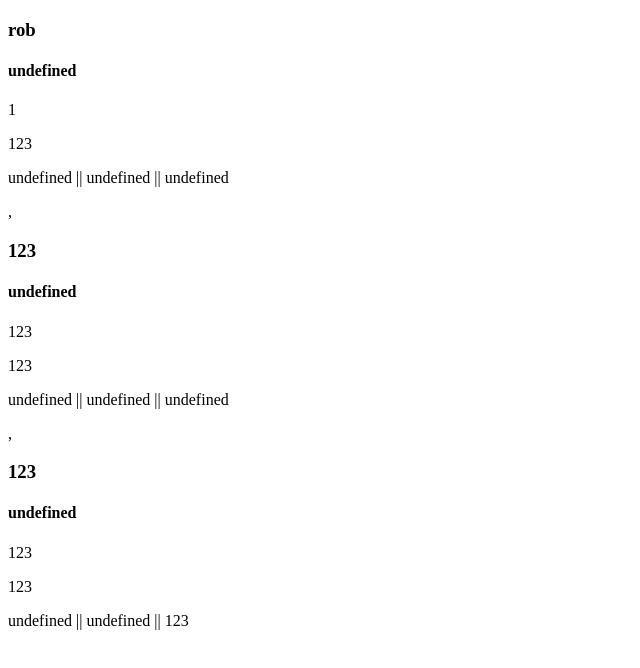
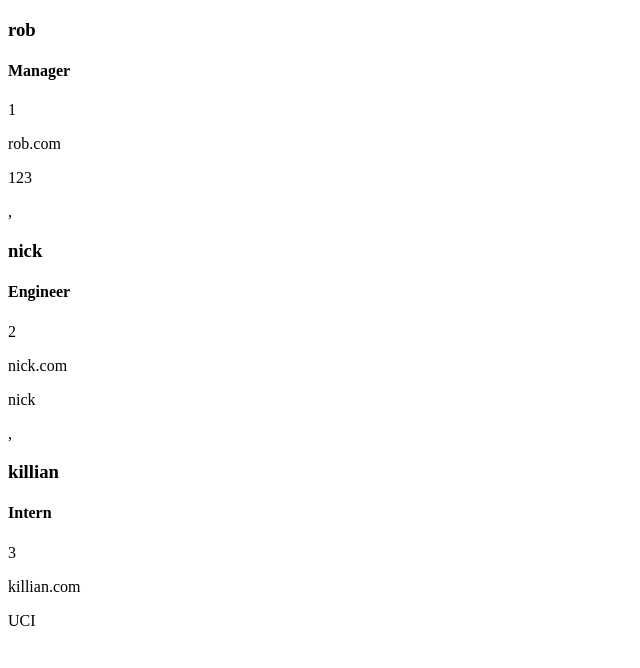
Before and after one commit to RobertRouthier/Team-Profile-Generator, a website: page index.html in a window 1280 px wide. Shown: the whole page, without its empty margins (0-640 px from the left). Drawn offline with Linux system fonts and the light colour scheme.

Commit message:
template literals working correctly

```diff
--- a/index.html
+++ b/index.html
@@ -5,36 +5,36 @@
         <meta charset="UTF-8">
         <meta http-equiv="X-UA-Compatible" content="IE=edge">
         <meta name="viewport" content="width=device-width, initial-scale=1.0">
-        <title>Document</title>
+        <title>Team Cards</title>
         <link rel="stylesheet" href="./style.css">
     </head>
     <body>
 
         <div class = "card">
             <h3>rob</h3>
-            <h4>undefined</h4>
+            <h4>Manager</h4>
 
             <p>1</p>
+            <p>rob.com</p>
             <p>123</p>
-            <p>undefined || undefined || undefined</p>
         </div>
     ,
         <div class = "card">
-            <h3>123</h3>
-            <h4>undefined</h4>
+            <h3>nick</h3>
+            <h4>Engineer</h4>
 
-            <p>123</p>
-            <p>123</p>
-            <p>undefined || undefined || undefined</p>
+            <p>2</p>
+            <p>nick.com</p>
+            <p>nick</p>
         </div>
     ,
         <div class = "card">
-            <h3>123</h3>
-            <h4>undefined</h4>
+            <h3>killian</h3>
+            <h4>Intern</h4>
 
-            <p>123</p>
-            <p>123</p>
-            <p>undefined || undefined || 123</p>
+            <p>3</p>
+            <p>killian.com</p>
+            <p>UCI</p>
         </div>
 
     </body>
--- a/lib/Engineer.js
+++ b/lib/Engineer.js
@@ -9,7 +9,7 @@ class Engineer extends Employee {
   getRole(){
     return "Engineer"
   }
-  getGitHub(){
+  getExtra(){
     return this.github
   }
 }
--- a/lib/Intern.js
+++ b/lib/Intern.js
@@ -9,7 +9,7 @@ class Intern extends Employee {
   getRole(){
     return "Intern"
   }
-  getSchool(){
+  getExtra(){
     return this.school
   }
 }
--- a/lib/Manager.js
+++ b/lib/Manager.js
@@ -12,7 +12,7 @@ class Manager extends Employee {
     return "Manager"
   }
 
-  getOfficeNumber(){
+  getExtra(){
     return this.officeNumber;
   }
 }
```
Also changed, not shown: index.js (+4 -3 lines).
